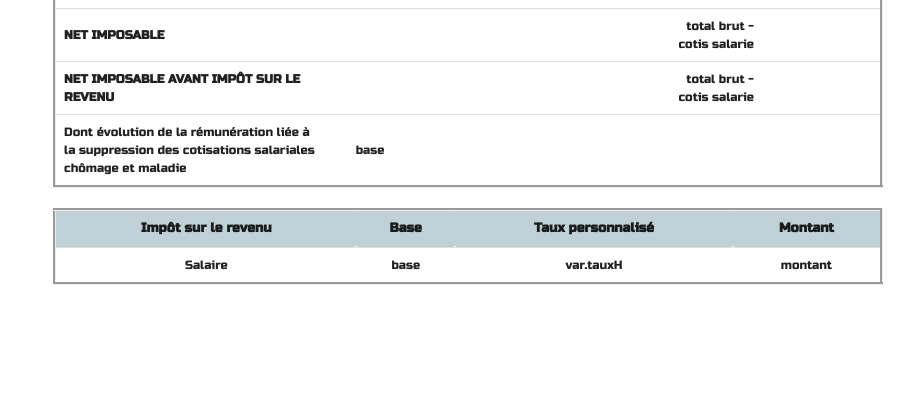
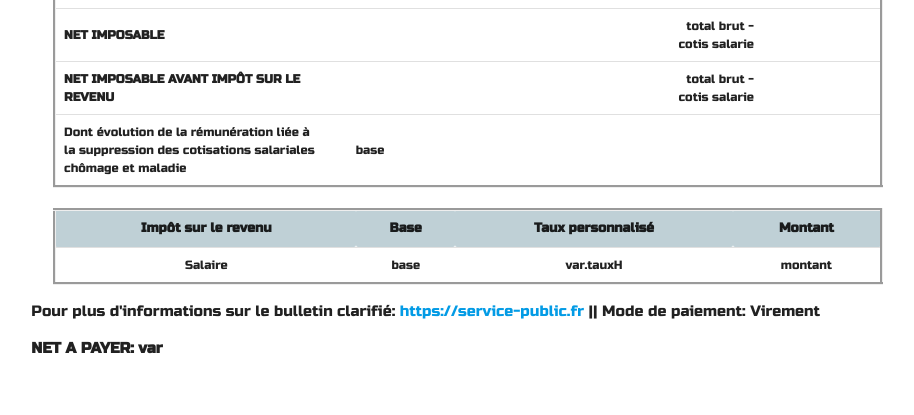
Before and after one commit to LgmMesCompetences/Simpleduc, a PHP site: template src/vue/paycheck/payCheckTemplate.html.twig in a window 1280 px wide. Shown: the part 1948-2363 px from the top of the page, without its empty margins (172-1086 px from the left). Before the commit the page ends 2233 px from the top, so only its background shows below. Run offline with PHP 8.4, Linux system fonts and the light colour scheme; the template is opened without the code that fills it, so the values that code supplies are empty; some libraries are stand-ins or nearby versions.

Commit message:
end of making of paycheck template

```diff
--- a/src/vue/paycheck/payCheckTemplate.html.twig
+++ b/src/vue/paycheck/payCheckTemplate.html.twig
@@ -346,13 +346,15 @@
 
     <!--ligne date paiement et net à payer-->
     <div class="row">
-        <div class="col s8">
-        </div>
-        <div class="col s4">
+        <div class="col s12">
+
+                <p>Pour plus d'informations sur le bulletin clarifié: <a href="https://www.service-public.fr/">https://service-public.fr</a> || Mode de paiement: Virement</p>
+                <p></p>
+                <p><b>NET A PAYER: var</b></p>
+
         </div>
     </div>
-
-    <!--ligne congés et cumul imposable-->
+    <!--ligne congés et cumul imposable
     <div class="row">
         <div class="col s4">
         </div>
@@ -360,8 +362,7 @@
         </div>
         <div class="col s2">
         </div>
-    </div>
-</div>
+    </div>-->
 </body>
 
 </html>
```
